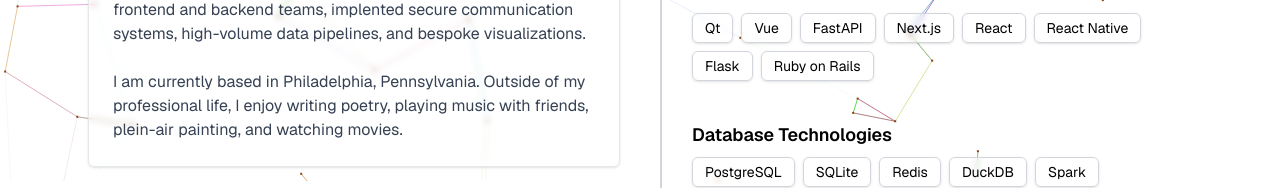
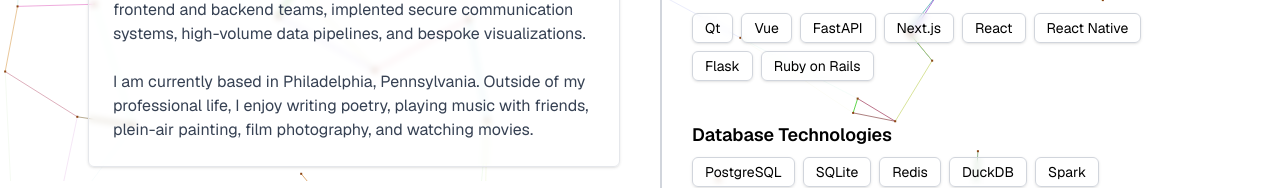
Before and after one commit to mslipenchuk267/matthewslipenchuk, a Next.js app: page / in a window 1280 px wide. Shown: the part 619-807 px from the top of the page. Built offline with nearby package versions, Linux system fonts and the light colour scheme.

Commit message:
Added film photo hobby and viewport meta to layout

```diff
--- a/src/app/layout.tsx
+++ b/src/app/layout.tsx
@@ -29,6 +29,7 @@ export default function RootLayout({
         <link rel="icon" type="image/png" sizes="32x32" href="/favicon-32x32.png"/>
         <link rel="icon" type="image/png" sizes="16x16" href="/favicon-16x16.png"/>
         <link rel="manifest" href="/site.webmanifest"/>
+        <meta name="viewport" content="width=device-width, initial-scale=1.0, viewport-fit=cover" />
       </head>
       <body
         className={`${geistSans.variable} ${geistMono.variable} antialiased`}
--- a/src/app/page.tsx
+++ b/src/app/page.tsx
@@ -55,7 +55,7 @@ export default function Home() {
             <br />
             <p className="text-gray-700">
               I am currently based in Philadelphia, Pennsylvania.
-              Outside of my professional life, I enjoy writing poetry, playing music with friends, plein-air painting, and watching movies.
+              Outside of my professional life, I enjoy writing poetry, playing music with friends, plein-air painting, film photography, and watching movies.
             </p>
           </div>
 
```
